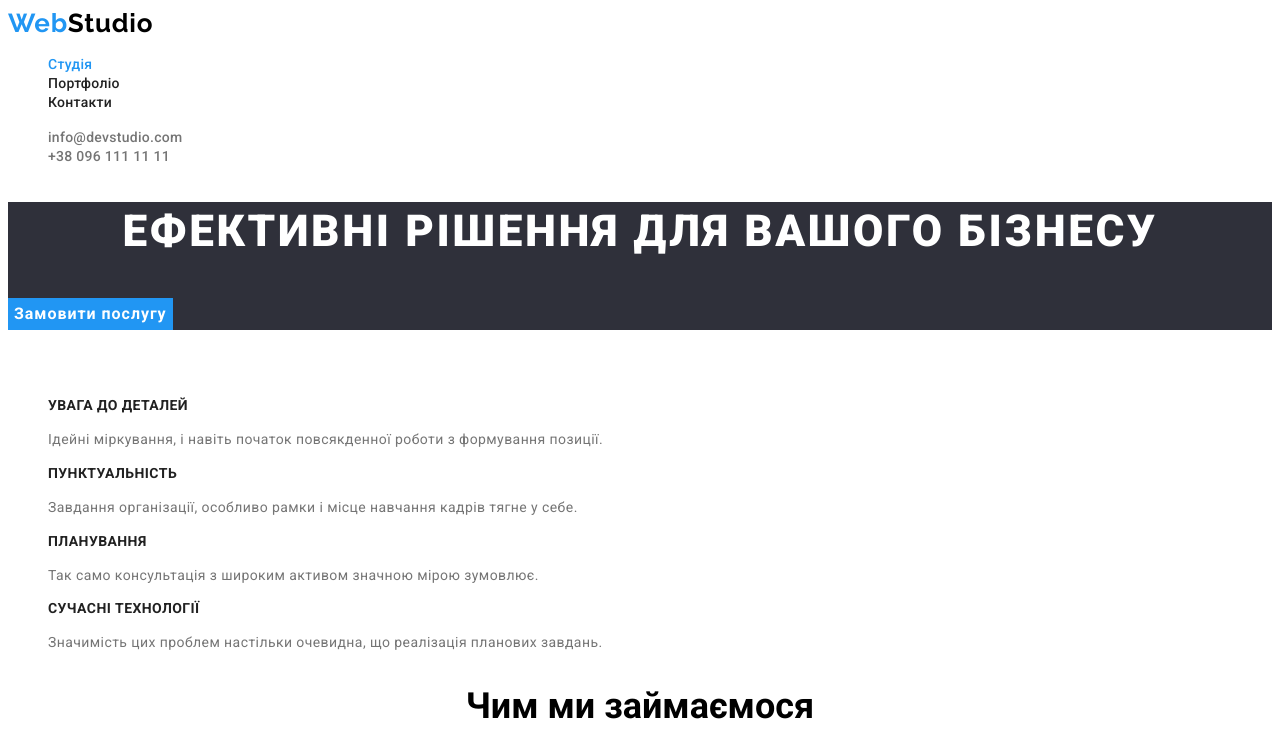
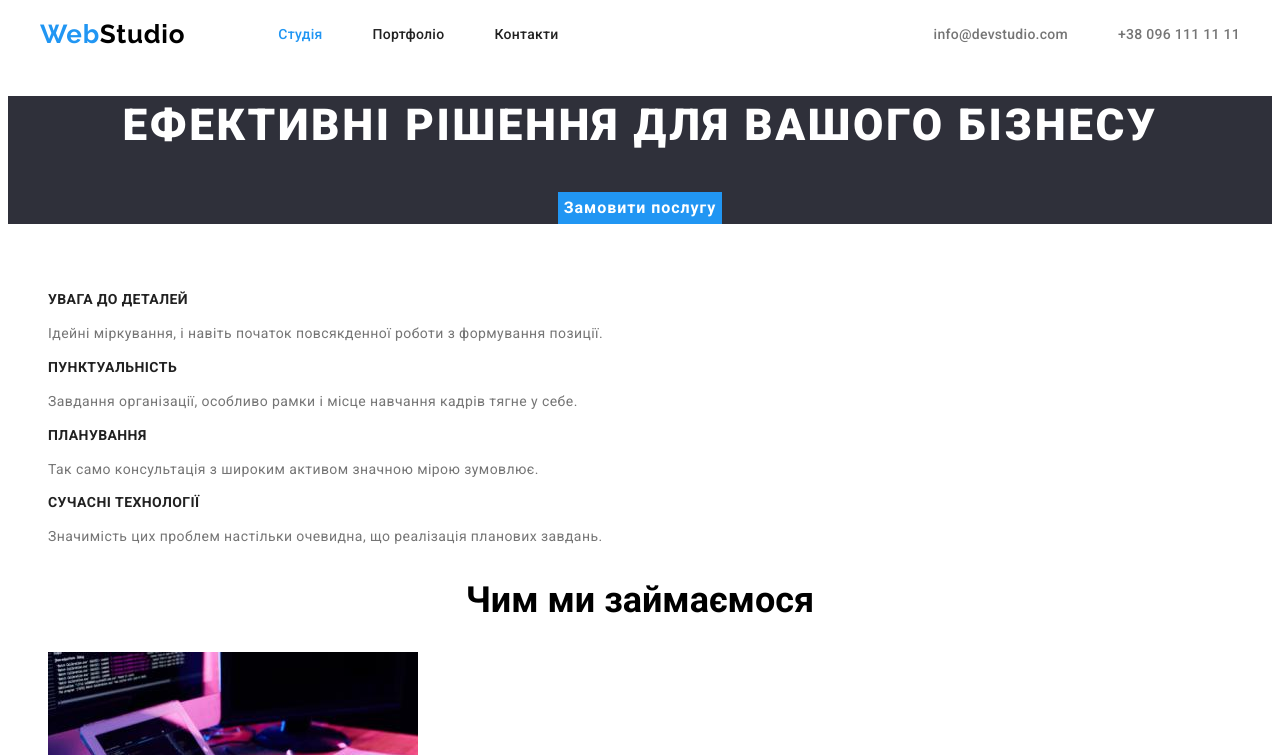
Before and after one commit to AuroraPolaire/goit-markup-hw-03, a plain HTML site: page index.html in a window 1280 px wide. Shown: the top 755 px of the page. Drawn offline with Linux system fonts and the light colour scheme.

Commit message:
header flex updated

```diff
--- a/css/styles.css
+++ b/css/styles.css
@@ -16,9 +16,33 @@ a {
   text-decoration: none;
 }
 
+/* Menu container */
+
+.menu-container {
+  display: flex;
+
+  width: 1200px;
+  margin: 0 auto;
+}
+
+.navigation-flex {
+  display: flex;
+  align-items: center;
+}
+.navigation li:not(:last-child) {
+  margin-right: 50px;
+  padding-left: 0px;
+}
+
+.contacts li:not(:last-child) {
+  margin-right: 50px;
+}
+
 /* Logo  */
 
 .label {
+  margin-right: 93px;
+
   font-family: "Raleway", sans-serif;
   font-weight: 700;
   font-size: 26px;
@@ -33,6 +57,17 @@ a {
 }
 
 /* Navigation */
+.navigation {
+  display: flex;
+  flex-direction: row;
+  padding-left: 0px;
+}
+
+.contacts {
+  display: flex;
+  padding-left: 0px;
+  margin-left: auto;
+}
 
 .navigation a,
 .contacts a {
@@ -66,6 +101,9 @@ a {
 }
 
 /* Hero/main section */
+.hero {
+  text-align: center;
+}
 
 .dark-background {
   background-color: var(--background-color-dark);
--- a/index.html
+++ b/index.html
@@ -15,7 +15,8 @@
   </head>
   <body>
     <header>
-      <nav>
+      <div class="menu-container">
+        <nav class="navigation-flex">
           <a href="index.html" class="label"
             ><span class="blue-label">Web</span>Studio</a
           >
@@ -33,9 +34,10 @@
             <a href="tel:+380961111111">+38 096 111 11 11</a>
           </li>
         </ul>
+      </div>
     </header>
     <main>
-      <section class="dark-background">
+      <section class="dark-background hero">
         <h1 class="main-heading">Ефективні рішення для вашого бізнесу</h1>
         <button type="button" class="button">Замовити послугу</button>
       </section>
```
Lines whose indentation alone changed are shown as unchanged.
